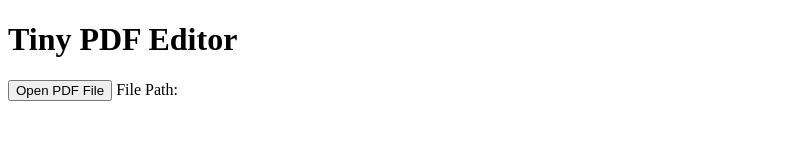
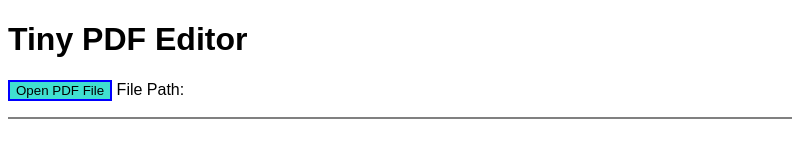
Before and after one commit to roterpanda/PDF-Editor, an Electron app: page index.html in a window 800 px wide. Drawn offline with Linux system fonts and the light colour scheme.

Commit message:
Style changes // added section for PDF preview

```diff
--- a/index.html
+++ b/index.html
@@ -8,6 +8,8 @@
     <meta http-equiv="Content-Security-Policy" content="default-src 'self'; script-src 'self'" />
     <meta http-equiv="X-Content-Security-Policy" content="default-src 'self'; script-src 'self'" />
     <title>PDF Editor</title>
+
+    <link rel="stylesheet" href="style.css">
 
 </head>
 
@@ -21,6 +23,10 @@
 
     </p>
 
+    <section id="pdfPreview">
+
+    </section>
+
     <script src="./renderer.js"></script>
 
 </body>
--- /dev/null
+++ b/style.css
@@ -0,0 +1,12 @@
+html {
+    font-family: Arial, Helvetica, sans-serif;
+}
+
+button {
+    background-color: turquoise;
+    border: 2px solid blue;
+}
+
+#pdfPreview {
+    border: 1px solid gray;
+}
```
Also changed, not shown: main.js (+4 -10 lines), package.json (line endings or trailing spaces).
